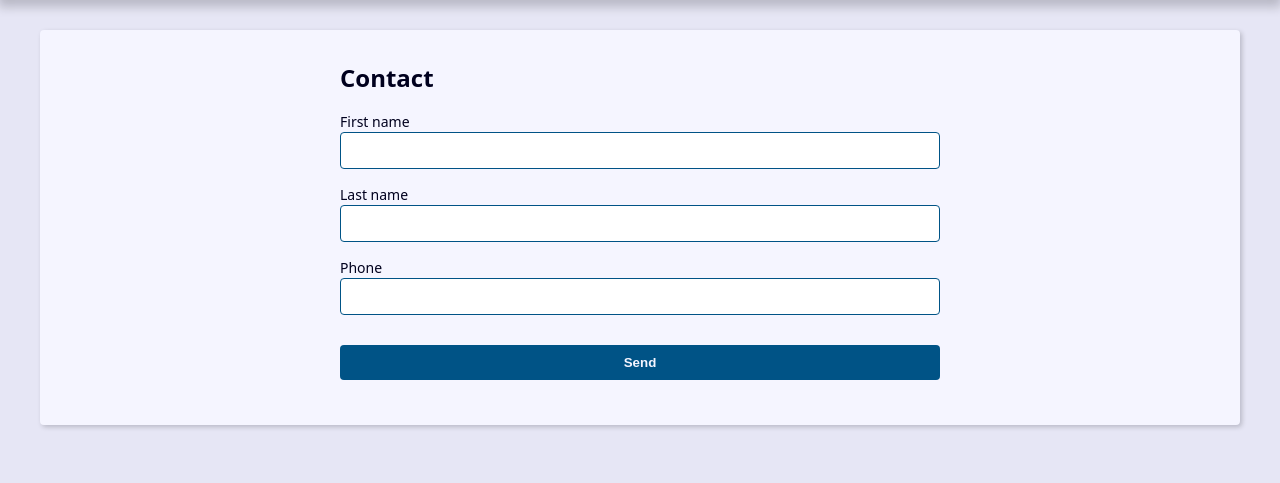
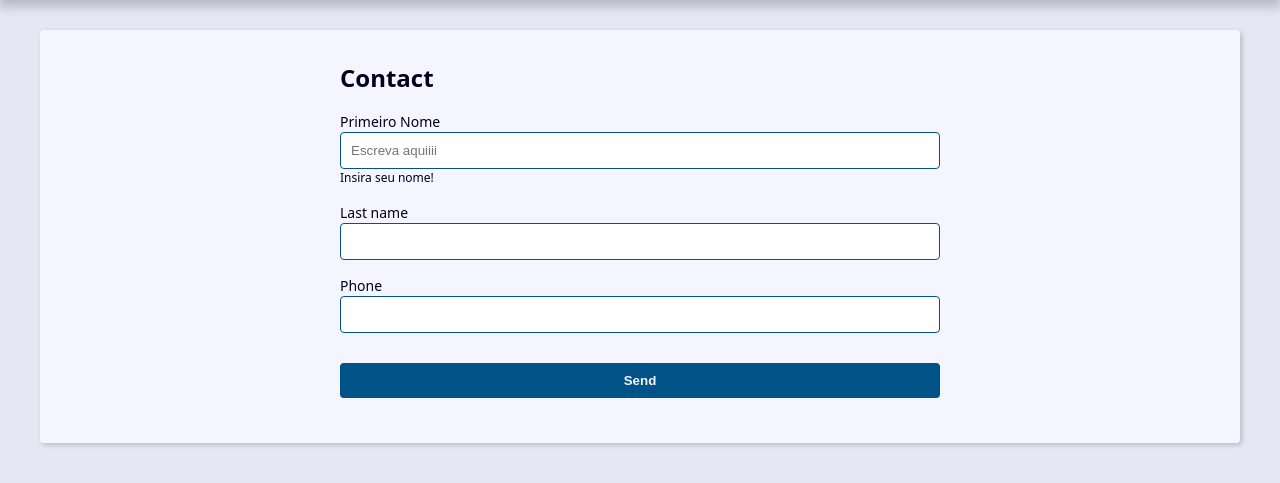
Before and after one commit to BlancoVinicius/ProjetoAgendaDjango, a Django app: page /contact/create/ in a window 1280 px wide. Shown: the part 239-722 px from the top of the page. Run offline with Django 5.2, Linux system fonts and the light colour scheme.

Commit message:
Inserido arquivo form e editado 21-11-24

```diff
--- /dev/null
+++ b/contact/forms.py
@@ -0,0 +1,58 @@
+from django import forms
+from django.core.exceptions import ValidationError
+from contact.models import Contact
+
+class ContatcForm(forms.ModelForm):
+    ### criando um campo no proprio form
+    first_name = forms.CharField(
+        widget=forms.TextInput(
+            attrs={
+                'class':'classe-a classe-b',
+                "placeholder": "Escreva aquiiii"
+            }
+        ),
+        label="Primeiro Nome",
+        help_text="Insira seu nome!"
+    )
+
+    def __init__(self, *args, **kwargs):
+        super().__init__(*args, **kwargs)
+
+        ### alterando o wiggt first_name
+        # self.fields['first_name'].widget.attrs.update({
+        #     'class':'classe-a classe-b',
+        #     "placeholder": "Veio do init escreva aqui"
+        # })
+
+    class Meta:
+        model = Contact
+        fields = ('first_name', 'last_name', 'phone',)
+
+        ### criando um novo widget na classe meta
+        # widgets = {
+        #     'first_name' : forms.TextInput(
+        #         attrs={
+        #             'class':'classe-a classe-b',
+        #             "placeholder": "Escreva aqui"
+        #         }
+        #     )
+        # }
+
+    def clean(self):
+
+        self.add_error(
+            'first_name',
+            ValidationError(
+                'Mensagem Erro',
+                code='invalid'
+            )
+        )
+
+        self.add_error(
+            'first_name',
+            ValidationError(
+                'Mensagem Erro2',
+                code='invalid'
+            )
+        )
+        return super().clean()
--- a/contact/templates/contact/create.html
+++ b/contact/templates/contact/create.html
@@ -16,6 +16,9 @@
                     <label for="{{field.id_for_label}}">{{field.label}}</label>
                     {{field}}
                     {{field.errors}}
+                    {% if field.help_text %}
+                      <p class="help-text">{{field.help_text}}</p>
+                    {% endif %}
                </div>
             {% endfor %}
           </div>
--- a/contact/views/contact_forms.py
+++ b/contact/views/contact_forms.py
@@ -1,35 +1,9 @@
-from django import forms
-from django.core.exceptions import ValidationError
 from django.http import request
 from django.shortcuts import render, get_object_or_404, redirect
 from django.http import request
-from contact.models import Contact
+from contact.forms import ContatcForm
 
 # Create your views here.
-class ContatcForm(forms.ModelForm):
-    class Meta:
-        model = Contact
-        fields = ('first_name', 'last_name', 'phone',)
-
-    def clean(self):
-        c_data = self.cleaned_data
-
-        self.add_error(
-            'first_name',
-            ValidationError(
-                'Mensagem Erro',
-                code='invalid'
-            )
-        )
-
-        self.add_error(
-            'first_name',
-            ValidationError(
-                'Mensagem Erro2',
-                code='invalid'
-            )
-        )
-        return super().clean()
 
 def create(request:request.HttpRequest):
 
```
